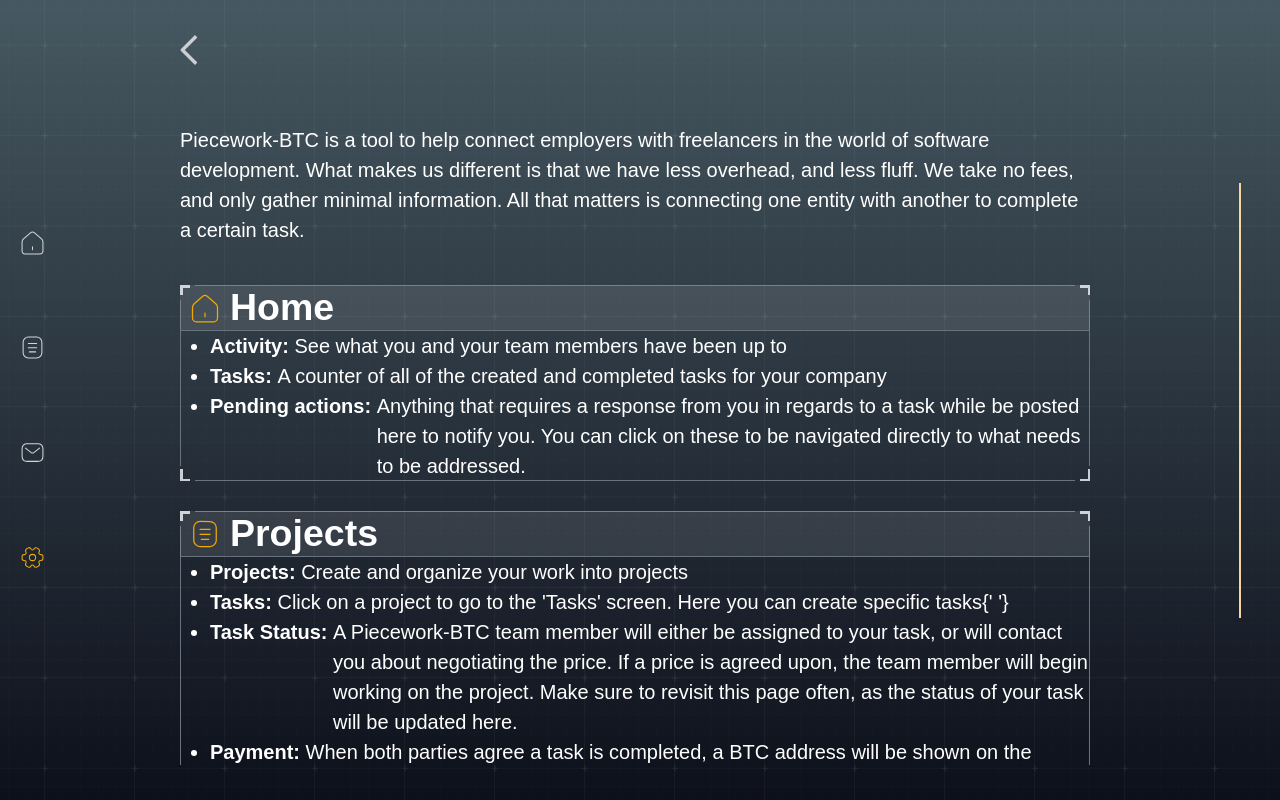
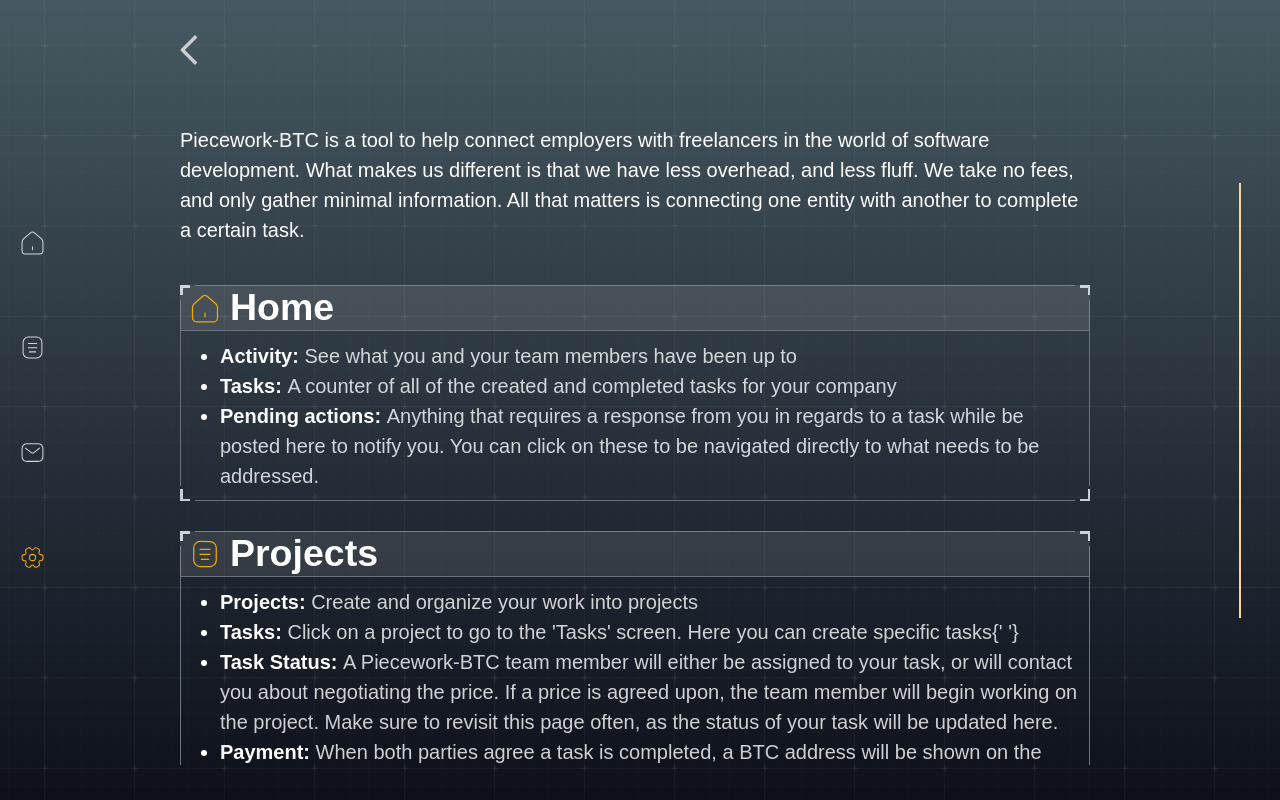
Before and after one commit to MaxwellDG/piecework-btc, a Next.js app: page /dashboard/settings/howitworks in a window 1280 px wide. Built offline with nearby package versions, Linux system fonts and the light colour scheme.

Commit message:
Mobile responsivity for howitworks screen

```diff
--- a/app/(components)/containers/hero-screen-container/index.tsx
+++ b/app/(components)/containers/hero-screen-container/index.tsx
@@ -5,7 +5,7 @@
 }) {
     return (
         <div className="flex flex-1 flex-col py-2">
-            <div className="m-auto w-full max-w-4xl sm:p-2 sm:px-[100px] flex flex-1 flex-col sm:justify-center">
+            <div className="m-auto w-full max-w-4xl p-2 sm:px-[100px] flex flex-1 flex-col sm:justify-center">
                 {children}
             </div>
         </div>
--- a/app/dashboard/settings/howitworks/page.tsx
+++ b/app/dashboard/settings/howitworks/page.tsx
@@ -31,39 +31,43 @@
                     canOverflow={false}
                 >
                     <ul
-                        className="lg:ml-6"
+                        className="lg:ml-6 p-2"
                         style={{ listStyle: 'outside', listStyleType: 'disc' }}
                     >
                         <li>
-                            <span className="flex">
-                                <p className="font-semibold">Activity:&nbsp;</p>
                             <p>
+                                <span className="font-semibold">
+                                    Activity:&nbsp;
+                                </span>
+                                <span className="text-normalText">
                                     See what you and your team members have been
                                     up to
+                                </span>
                             </p>
-                            </span>
                         </li>
                         <li>
-                            <span className="flex">
-                                <p className="font-semibold">Tasks:&nbsp;</p>
                             <p>
+                                <span className="font-semibold">
+                                    Tasks:&nbsp;
+                                </span>
+                                <span className="text-normalText">
                                     A counter of all of the created and
                                     completed tasks for your company
+                                </span>
                             </p>
-                            </span>
                         </li>
                         <li>
-                            <span className="flex">
-                                <p className="font-semibold whitespace-nowrap">
+                            <p>
+                                <span className="font-semibold">
                                     Pending actions:&nbsp;
-                                </p>
-                                <p>
+                                </span>
+                                <span className="text-normalText">
                                     {`Anything that requires a response from you in
                                 regards to a task while be posted here to notify
                                 you. You can click on these to be navigated
                                 directly to what needs to be addressed.`}
+                                </span>
                             </p>
-                            </span>
                         </li>
                     </ul>
                 </ArrowCornersCard>
@@ -80,53 +84,59 @@
                     className="mb-6"
                 >
                     <ul
-                        className="lg:ml-6 p-0"
+                        className="lg:ml-6 p-2"
                         style={{ listStyle: 'outside', listStyleType: 'disc' }}
                     >
                         <li>
-                            <span className="flex">
-                                <p className="font-semibold">Projects:&nbsp;</p>
                             <p>
+                                <span className="font-semibold">
+                                    Projects:&nbsp;
+                                </span>
+                                <span className="text-normalText">
                                     Create and organize your work into projects
+                                </span>
                             </p>
-                            </span>
                         </li>
                         <li>
-                            <span className="flex">
-                                <p className="font-semibold">Tasks:&nbsp;</p>
                             <p>
+                                <span className="font-semibold">
+                                    Tasks:&nbsp;
+                                </span>
+                                <span className="text-normalText">
                                     {`Click on a project to go to the 'Tasks' screen.
                                 Here you can create specific tasks{' '}`}
+                                </span>
                             </p>
-                            </span>
                         </li>
                         <li>
-                            <span className="flex">
-                                <p className="font-semibold whitespace-nowrap">
+                            <p>
+                                <span className="font-semibold">
                                     Task Status:&nbsp;
-                                </p>
-                                <p>
+                                </span>
+                                <span className="text-normalText">
                                     {`A Piecework-BTC team member will either be
                                 assigned to your task, or will contact you about
                                 negotiating the price. If a price is agreed
                                 upon, the team member will begin working on the
                                 project. Make sure to revisit this page often,
                                 as the status of your task will be updated here.`}
+                                </span>
                             </p>
-                            </span>
                         </li>
                         <li>
-                            <span className="flex">
-                                <p className="font-semibold">Payment:&nbsp;</p>
                             <p>
+                                <span className="font-semibold">
+                                    Payment:&nbsp;
+                                </span>
+                                <span className="text-normalText">
                                     {`When both parties agree a task is completed, a
                                 BTC address will be shown on the respective task
                                 screen. Payment must be made here in order to
                                 continue adding future tasks. As successful
                                 payments are made overtime, the maximum amount
                                 of tasks alotted will be increased`}
+                                </span>
                             </p>
-                            </span>
                         </li>
                     </ul>
                 </ArrowCornersCard>
@@ -142,13 +152,15 @@
                     canOverflow={false}
                     className="mb-6"
                 >
-                    <p className="lg:ml-6">
+                    <div className="p-2">
+                        <p className="lg:ml-6 text-normalText">
                             {`Communicate directly with the Piecework-BTC team about
                         anything you'd like.`}
                         </p>
-                    <p className="lg:ml-6">
+                        <p className="lg:ml-6 text-normalText">
                             Responses will be sent in less than 24 hours.
                         </p>
+                    </div>
                 </ArrowCornersCard>
                 <ArrowCornersCard
                     header={
@@ -163,32 +175,32 @@
                     className="mb-1"
                 >
                     <ul
-                        className="lg:ml-6"
+                        className="lg:ml-6 p-2"
                         style={{ listStyle: 'outside', listStyleType: 'disc' }}
                     >
                         <li>
-                            <span className="flex">
-                                <p className="font-semibold whitespace-nowrap">
+                            <p>
+                                <span className="font-semibold">
                                     Account settings:&nbsp;
+                                </span>
+                                <span className="text-normalText">{`Update your account's username and password`}</span>
                             </p>
-                                <p>{`Update your account's username and password`}</p>
-                            </span>
                         </li>
                         <li>
-                            <span className="flex">
-                                <p className="font-semibold whitespace-nowrap">
+                            <p>
+                                <span className="font-semibold">
                                     Company settings:&nbsp;
+                                </span>
+                                <span className="text-normalText">{`View, add, remove users from your company.`}</span>
                             </p>
-                                <p>{`View, add, remove users from your company.`}</p>
-                            </span>
                         </li>
                         <li>
-                            <span className="flex">
-                                <p className="font-semibold whitespace-nowrap">
+                            <p>
+                                <span className="font-semibold">
                                     How it works:&nbsp;
+                                </span>
+                                <span className="text-normalText">{`Hi. That's where you are right now`}</span>
                             </p>
-                                <p>{`Hi. That's where you are right now`}</p>
-                            </span>
                         </li>
                     </ul>
                 </ArrowCornersCard>
--- a/app/page.tsx
+++ b/app/page.tsx
@@ -2,7 +2,7 @@
 
 export default function Page() {
     return (
-        <div className="flex min-h-screen w-screen">
+        <div className="flex min-h-screen w-screen p-2">
             <div className="flex flex-1 m-auto justify-center">
                 <LoginInput />
             </div>
--- a/tailwind.config.ts
+++ b/tailwind.config.ts
@@ -20,6 +20,7 @@
                 chillGreen: '#224146',
                 teal: 'rgba(61, 211, 165, 1)',
                 tealOpaque: 'rgba(61, 211, 165, 0.3)',
+                normalText: 'rgba(255, 255, 255, 0.8)',
             },
             backgroundImage: {
                 'gradient-radial': 'radial-gradient(var(--tw-gradient-stops))',
```
Also changed, not shown: 1 other file (tests, documents, lock files or other folders). Lines whose indentation alone changed are shown as unchanged.
